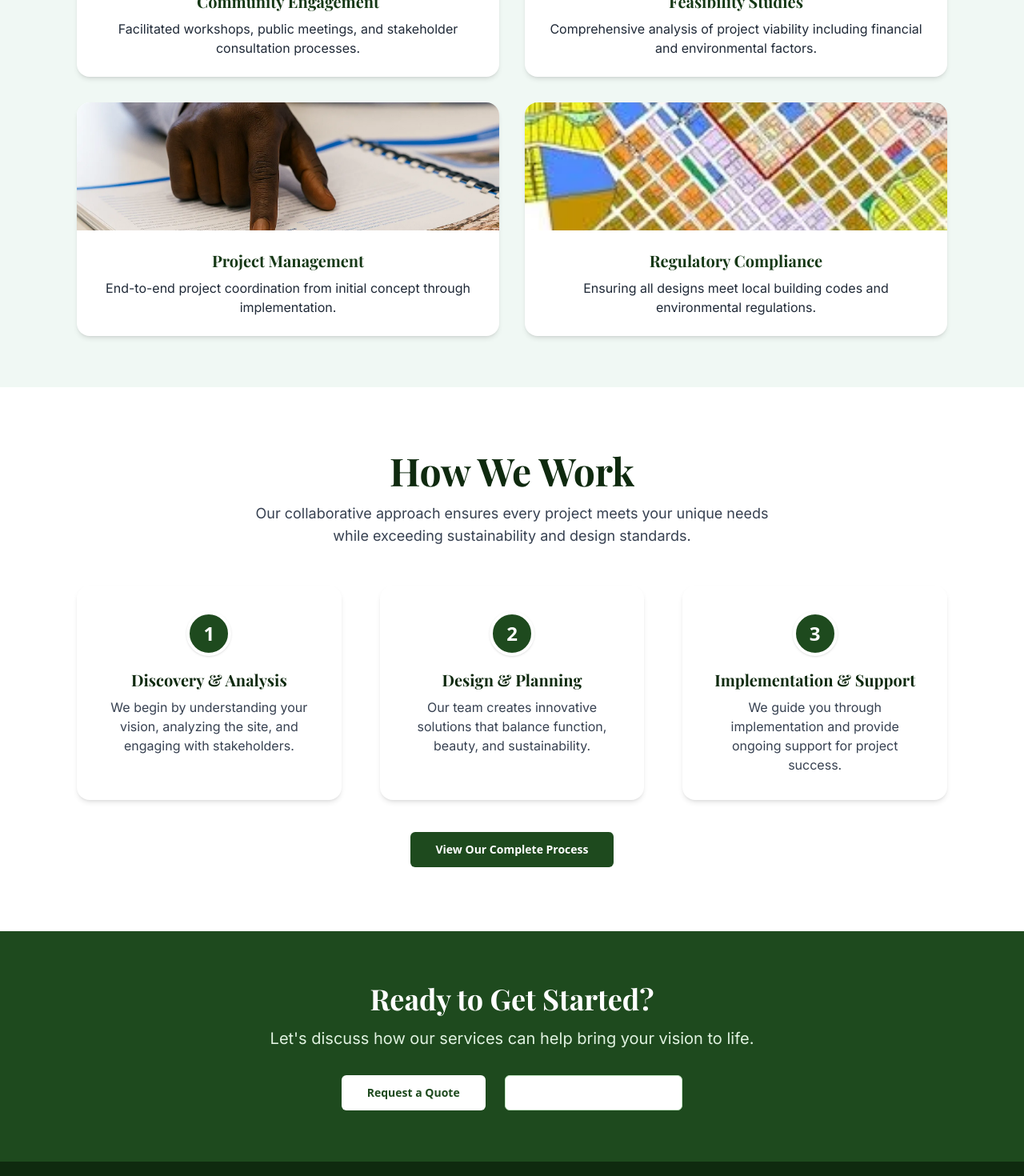
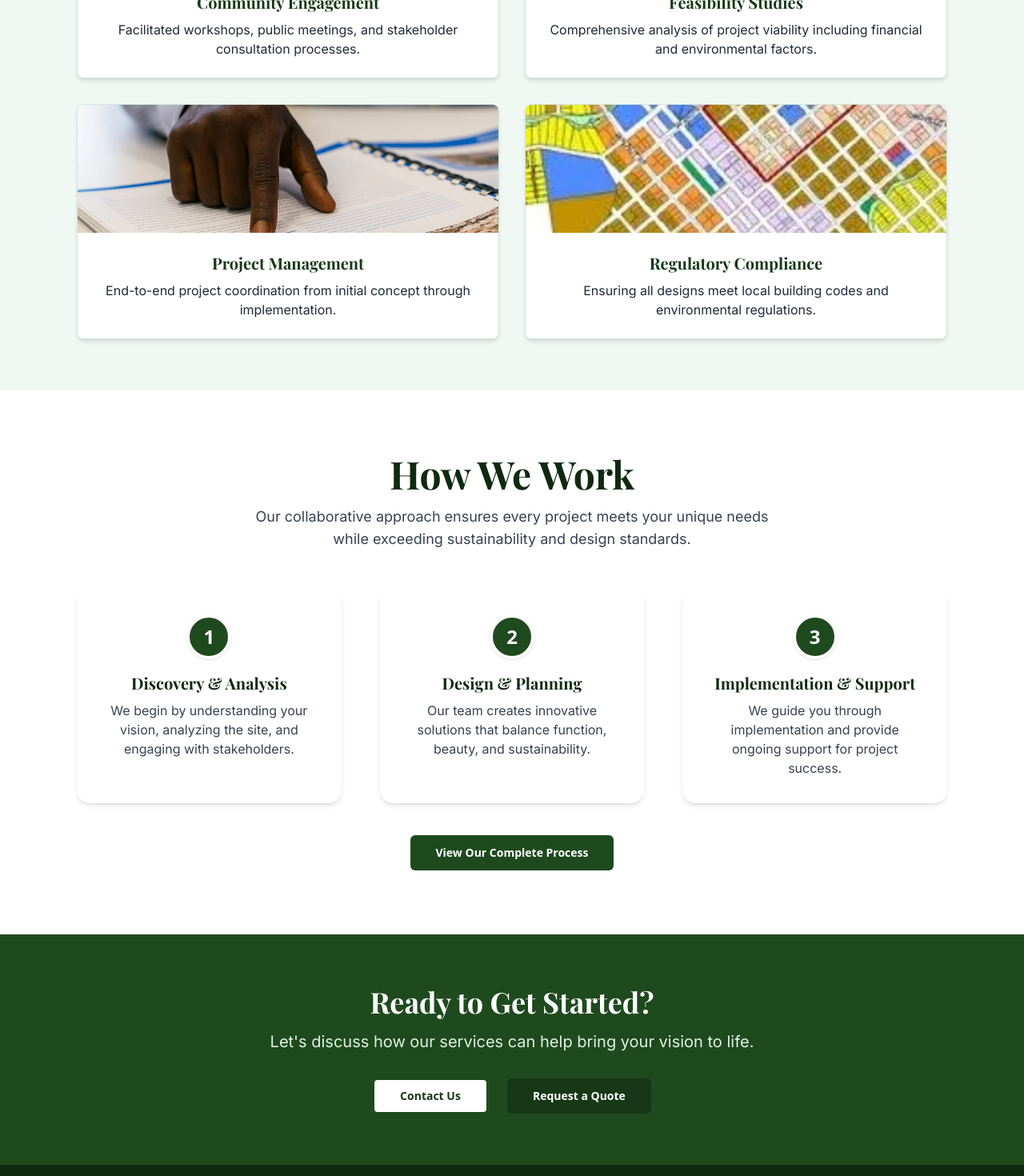
Before and after one commit to codewithctf/slm-planning-design, a React (Vite) app: page /services in a window 1280 px wide. Shown: the part 1860-3330 px from the top of the page at 80% size. Built offline with nearby package versions, Linux system fonts and the light colour scheme.

Commit message:
changes to fix

```diff
--- a/src/pages/Services.tsx
+++ b/src/pages/Services.tsx
@@ -290,7 +290,7 @@ const Services = () => {
           </div>
           <div className="grid grid-cols-1 sm:grid-cols-2 gap-8">
             {additionalServiceCards.map((card, idx) => (
-              <div key={idx} className="bg-white rounded-2xl shadow-md hover:shadow-xl transition-shadow duration-300 p-0 flex flex-col items-center text-center animate-fade-in-up additional-service-card overflow-hidden">
+              <div key={idx} className="bg-white rounded-lg border border-[#d1e7dd] shadow-md hover:shadow-xl transition-all duration-300 p-0 flex flex-col items-center text-center animate-fade-in-up additional-service-card overflow-hidden hover:scale-105">
                 <div className="w-full h-40 bg-gray-100 flex items-center justify-center overflow-hidden">
                   <img src={card.image} alt={card.title} className="w-full h-full object-cover" />
                 </div>
@@ -313,13 +313,6 @@ const Services = () => {
           .delay-100 { animation-delay: 0.1s; }
           .delay-200 { animation-delay: 0.2s; }
           .delay-300 { animation-delay: 0.3s; }
-          .additional-service-card:hover {
-            background: #712B29 !important;
-          }
-          .additional-service-card:hover h3,
-          .additional-service-card:hover p {
-            color: #fff !important;
-          }
         `}</style>
       </section>
 
@@ -372,17 +365,16 @@ const Services = () => {
         <div className="max-w-3xl mx-auto px-4 sm:px-6 lg:px-8 text-center">
           <h2 className="font-playfair text-3xl md:text-4xl font-bold text-white mb-4">Ready to Get Started?</h2>
           <p className="font-inter text-lg md:text-xl text-slm-green-100 mb-8">Let's discuss how our services can help bring your vision to life.</p>
-          <div className="flex flex-col sm:flex-row gap-6 justify-center items-center">
-            <Button asChild size="lg" className="bg-white text-slm-green-600 hover:bg-slm-cream font-semibold px-8 py-3 w-full sm:w-auto">
+          <div className="flex flex-col sm:flex-row gap-6 justify-center">
+            <Button asChild size="lg" className="bg-white text-slm-green-700 font-semibold px-8 py-3 border-2 border-slm-green-600 hover:bg-slm-green-50">
+              <Link to="/contact">Contact Us</Link>
+            </Button>
+            <Button asChild size="lg" className="bg-slm-green-700 text-white font-semibold px-8 py-3 hover:bg-slm-green-800">
               <Link to="/quote">Request a Quote</Link>
-            </Button>
-            <Button asChild size="lg" variant="outline" className="border-slm-green-200 text-white hover:bg-white hover:text-slm-green-600 font-semibold px-8 py-3 w-full sm:w-auto">
-              <Link to="/contact">Schedule Consultation</Link>
             </Button>
           </div>
         </div>
       </section>
-
       <Footer />
     </div>
   );
```
